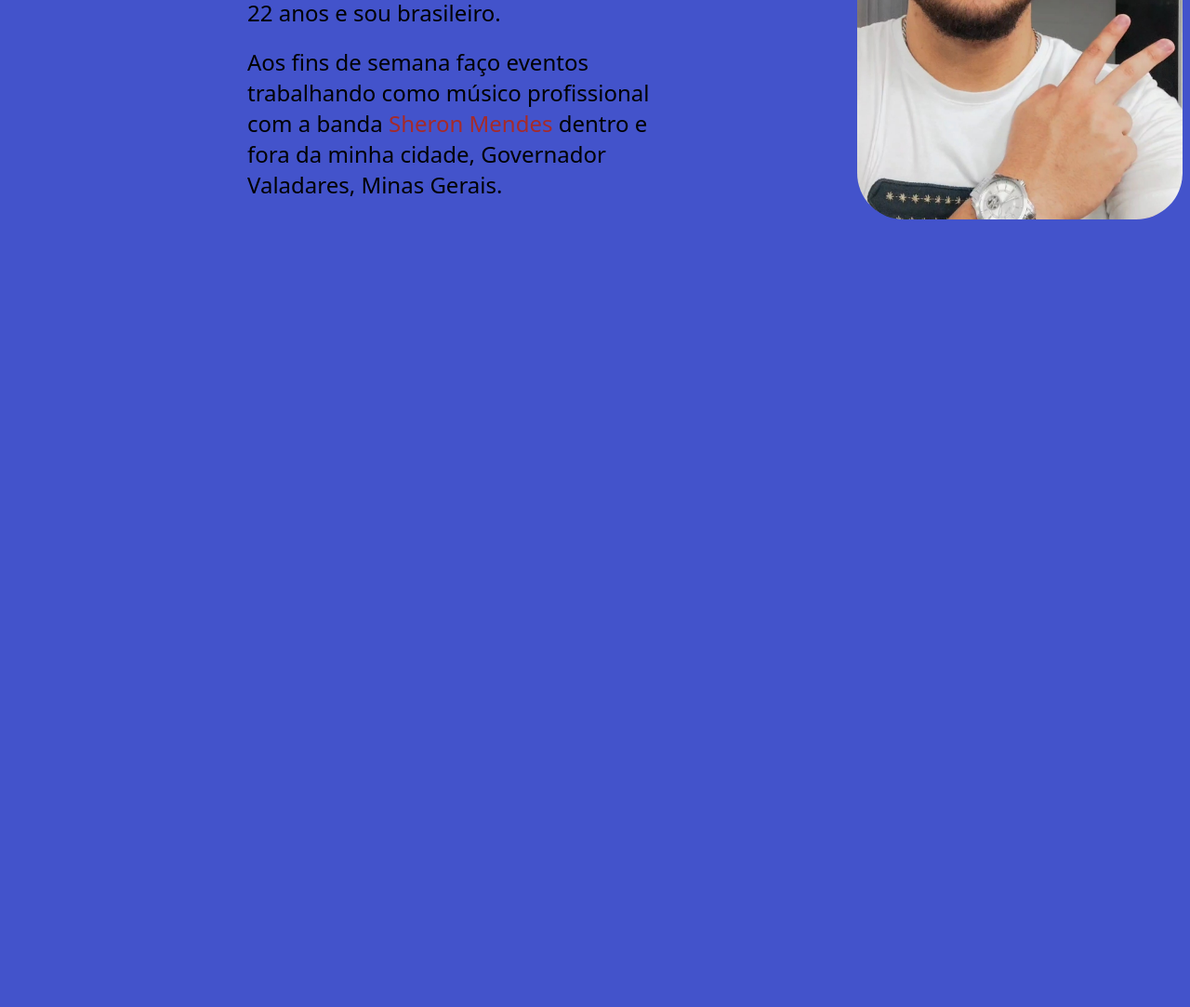
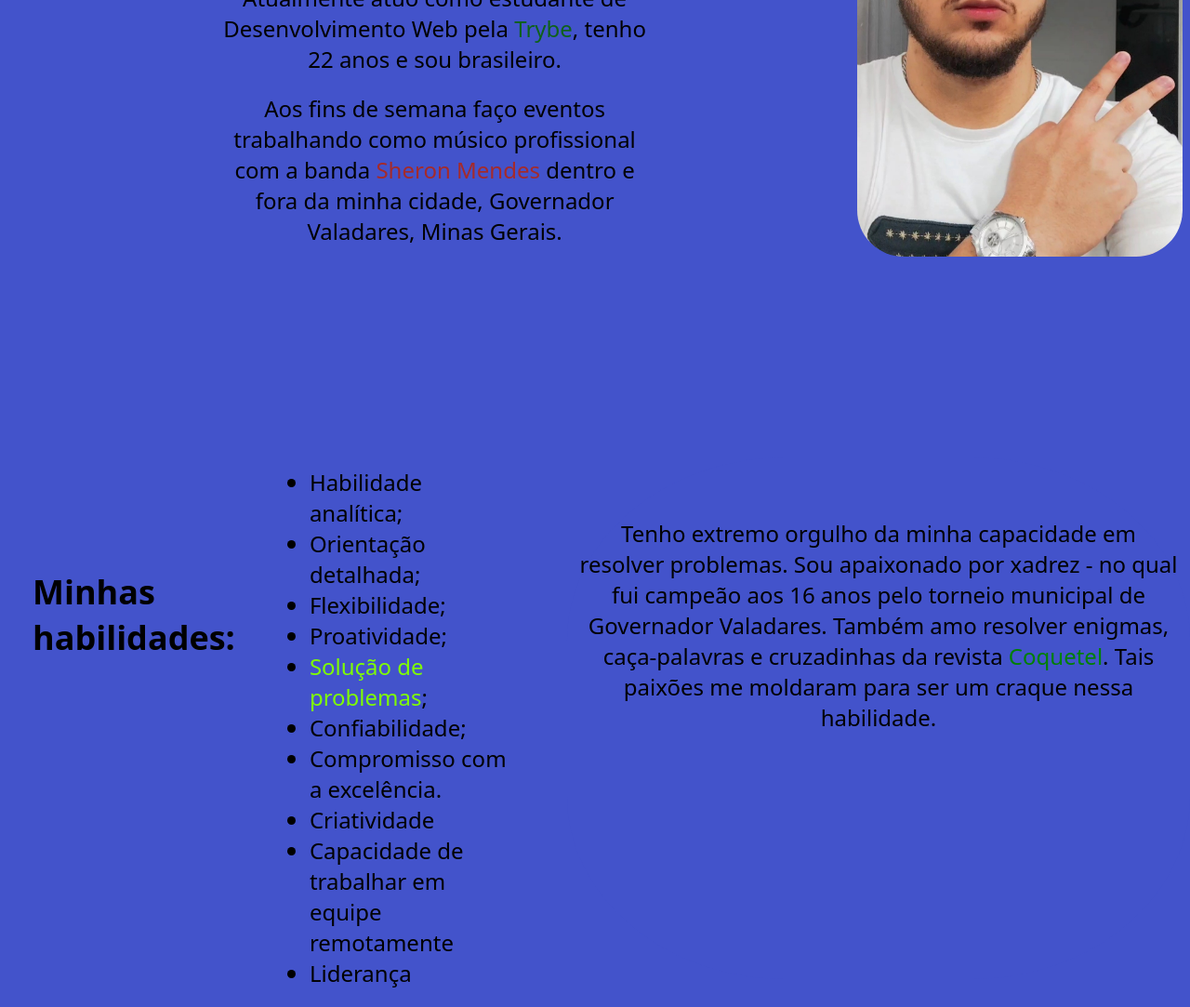
Before and after one commit to matheuspaul/matheuspaul.github.io, a plain HTML site: page index.html in a window 1280 px wide. Shown: the part 460-1543 px from the top of the page at 93% size. Before the commit the page ends 800 px from the top, so only its background shows below. Drawn offline with Linux system fonts and the light colour scheme.

Commit message:
seção de minhas habilidades pronta

```diff
--- a/index.html
+++ b/index.html
@@ -17,42 +17,42 @@
         </div>
         <nav>
             <ul>
-                <li><a href="#">Sobre</a></li>
+                <li><a href="#main-description">Sobre</a></li>
                 <li><a href="#">Projetos</a></li>
                 <li><a href="#">Contato</a></li>
             </ul>
         </nav>
     </header>
-    <div>
+    <section>
         <!--foto-->
         <img id="foto" src="matheus.jpg" alt="Minha foto">
         <p>Foto pessoal 12/11/2022</p>
-    </div>
-    <div id="about-me">
+</section>
+    <section id="about-me">
         <h2 id="main-description">Sobre mim</h2>
         <p>Atualmente atuo como estudante de Desenvolvimento Web pela <a id="trybe" target="_blank"
                 href="https://www.betrybe.com">Trybe</a>, tenho 22 anos e sou brasileiro.</p>
         <p>Aos fins de semana faço eventos trabalhando como músico profissional com a banda <a id="sheron"
                 href="https://www.instagram.com/assessoriasheronmendes?igshid=YmMyMTA2M2Y=" target="_blank">Sheron
                 Mendes</a> dentro e fora da minha cidade, Governador Valadares, Minas Gerais.
-    </div>
-    <h2>Minhas habilidades:</h2>
+        </section>
+    <section id="habilidades">
+        <h2 id="habilidades-title">Minhas habilidades:</h2>
         <ul>
-        <li id="fontsize">Habilidade analítica;</li>
+            <li>Habilidade analítica;</li>
             <li>Orientação detalhada;</li>
             <li>Flexibilidade;</li>
-        <li id="fontsize">Proatividade;</li>
-        <li id="fontsize"><em><a href="#proativo">Solução de problemas</a></em>;</li>
+            <li>Proatividade;</li>
+            <li><a id="solucao-problemas"href="#proativo">Solução de problemas</a>;</li>
             <li>Confiabilidade;</li>
             <li>Compromisso com a excelência.</li>
-        <li id="fontsize">Criatividade</li>
+            <li>Criatividade</li>
             <li>Capacidade de trabalhar em equipe remotamente</li>
-        <li id="fontsize">Liderança</li>
+            <li>Liderança</li>
         </ul>
-    <p id="proativo">Tenho extremo orgulho de ser o cara que grita <em>"Problem Solved!"</em> na minha família. Sou
-        apaixonado em resolver enigmas desde pequeno, uma paixão que foi exponencialmente aumentada pelo Youtuber <em><a
-                href="https://www.youtube.com/@SagaDoCellbit/featured" target="_blank">Cellbit</a></em> por acompanhar
-        ele em algumas sagas, onde a solução dos mesmos parecia quase impossível.(hikaru Nakamura)</p>
+    <p id="proativo">   Tenho extremo orgulho da minha capacidade em resolver problemas. Sou
+        apaixonado por xadrez - no qual fui campeão aos 16 anos pelo torneio municipal de Governador Valadares. Também amo resolver enigmas, caça-palavras e cruzadinhas da revista <a id="coquetel" href="https://www.googleadservices.com/pagead/aclk?sa=L&ai=DChcSEwiYx7q2rb77AhXdQUgAHbC5CS8YABABGgJjZQ&ohost=www.google.com&cid=CAESbOD26lx_DGqit8AALzqo57UDwjAt1ISzXBlpr43jZLPjZviGeRzgHtDecIjTVj-wvK1k4zLTpz26AcZr3-ANvPPhgGJzUFfc-uUzZ7B0kqnofH4vl48WZ9S1HKZ9zTsSWcNzJbleUvj8g1jBMw&sig=AOD64_1kpfcz0SHOH0iB2Lx6t2eOF8entw&q&adurl&ved=2ahUKEwi7mbW2rb77AhWSIrkGHaNSDJkQ0Qx6BAgKEAE">Coquetel</a>. Tais paixões me moldaram para ser um craque nessa habilidade.</p>
+    </section>
 </body>
 
 </html>
--- a/style.css
+++ b/style.css
@@ -20,6 +20,7 @@ p{
     top: 0px;
     padding: 15px;
     justify-content: space-between;
+    z-index: 4;
 }
 #cabeçalho div{
     margin-left: 50px;
@@ -50,10 +51,11 @@ p{
 /* Sobre mim */
 #about-me{
     position: absolute;
-    margin-left: 20%;
-    margin-top: 250px;
+    margin-left: 17%;
+    margin-top: 300px;
     max-width: 500px;
     font-size: 24px;
+    text-align: center;
 }
 #main-description{
     padding: 20px;
@@ -76,13 +78,52 @@ p{
     font-size: 20px;
 }
 #foto{
-    margin-top: 200px;
+    margin-top: 240px;
     border-radius: 50px;
     position: absolute;
     margin-left: 72%;
     float: right;
     width: 350px;
 }
-
-/* contato  <a href="https://instagram.com/matheuspaul_?igshid=YmMyMTA2M2Y=" target="_blank">Instagram</a> <a
-href="https://www.linkedin.com/in/matheus-paul" target="_blank">Linkedin</a> ->
+/* habilidades */
+#habilidades{
+    position: absolute;
+    margin-top: 900px;
+    margin-left: 15px;
+    font-size: 24px;
+    text-align: left;
+    display: flex;
+}
+#habilidades-title{
+    padding: 20px;
+    float: left;
+    margin-top: 110px;
+}
+#habilidades ul{
+    padding: 20px 60px 20px 60px ;
+}
+#proativo{
+    max-width: 650px;
+    margin-top: 10px;
+    margin-bottom: 30px;
+    background-color: #4353cb;;
+    border-radius: 35%;
+    text-align: center;
+    padding-top: 65px;
+}
+#proativo:hover{
+    background-color: chartreuse;
+}
+#coquetel{
+    text-decoration: none;
+    color: green;
+}
+#coquetel:hover{
+    color:rgb(122, 122, 122) ;
+}
+#solucao-problemas{
+    text-decoration: none;
+    color: chartreuse;
+}
+/* contato  <a href="https://instagram.com/matheuspaul_?igshid=YmMyMTA2M2Y=" target="_blank"><i class="fa-brands fa-instagram"></i></a> <a
+href="https://www.linkedin.com/in/matheus-paul" target="_blank"><i class="fa-brands fa-linkedin"></i></a> ->
```
Lines whose indentation alone changed are shown as unchanged.
